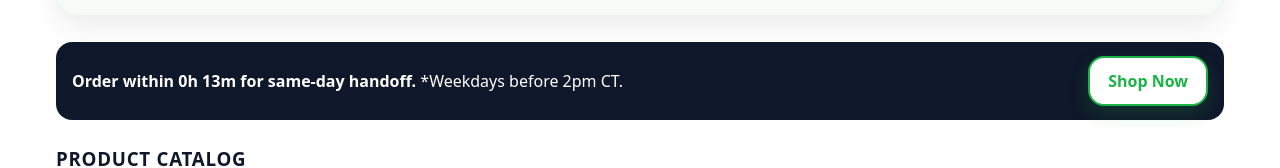
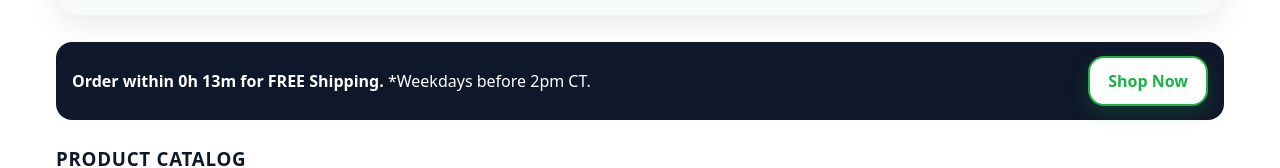
Before and after one commit to Mosescerva9/Peptide-Hub, a website: page html-pages/index.html in a window 1280 px wide. Shown: the part 483-651 px from the top of the page. Drawn offline with Linux system fonts and the light colour scheme.

Commit message:
index.html

```diff
--- a/html-pages/index.html
+++ b/html-pages/index.html
@@ -119,7 +119,7 @@
 
     <!-- URGENCY BAND -->
     <div class="band">
-      <div><strong>Order within <span id="cutoff">3h 12m</span> for same‑day handoff.</strong> *Weekdays before 2pm CT.</div>
+      <div><strong>Order within <span id="cutoff">3h 12m</span> for FREE Shipping.</strong> *Weekdays before 2pm CT.</div>
       <a class="btn btn-outline" href="#products">Shop Now</a>
     </div>
 
```
